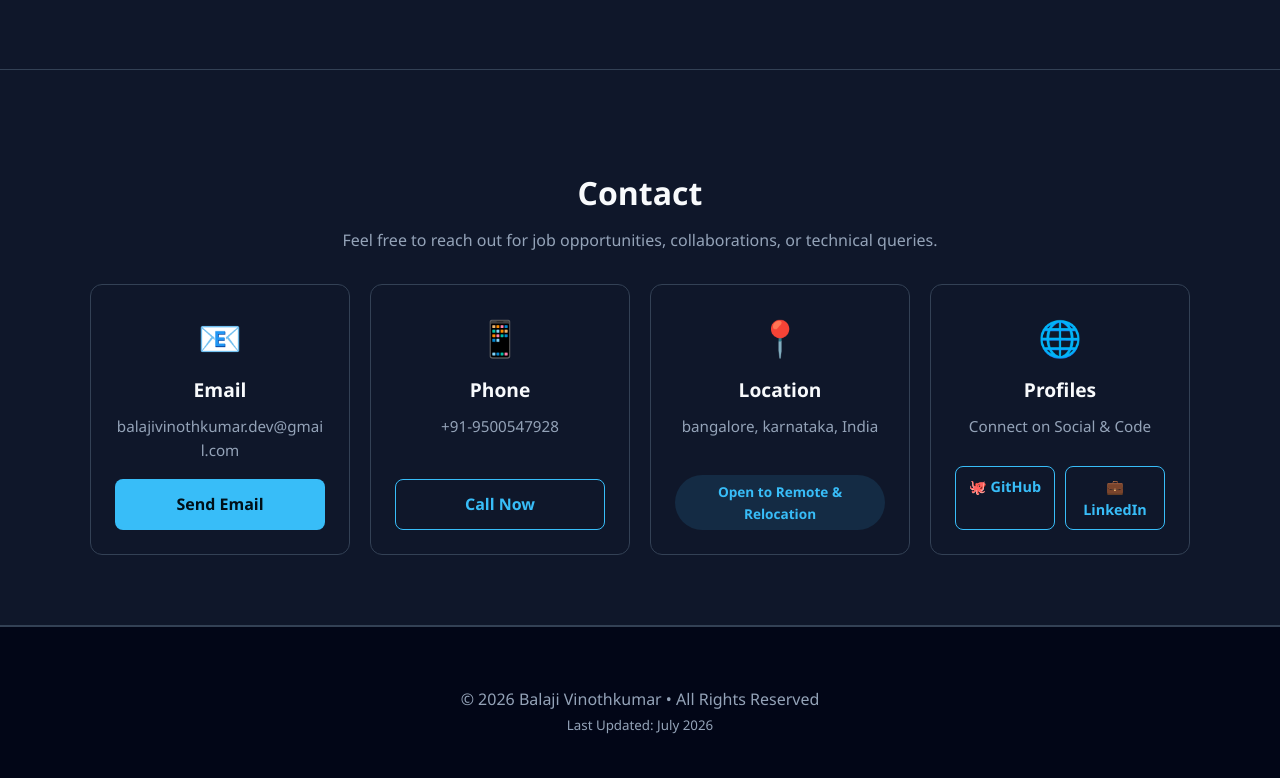
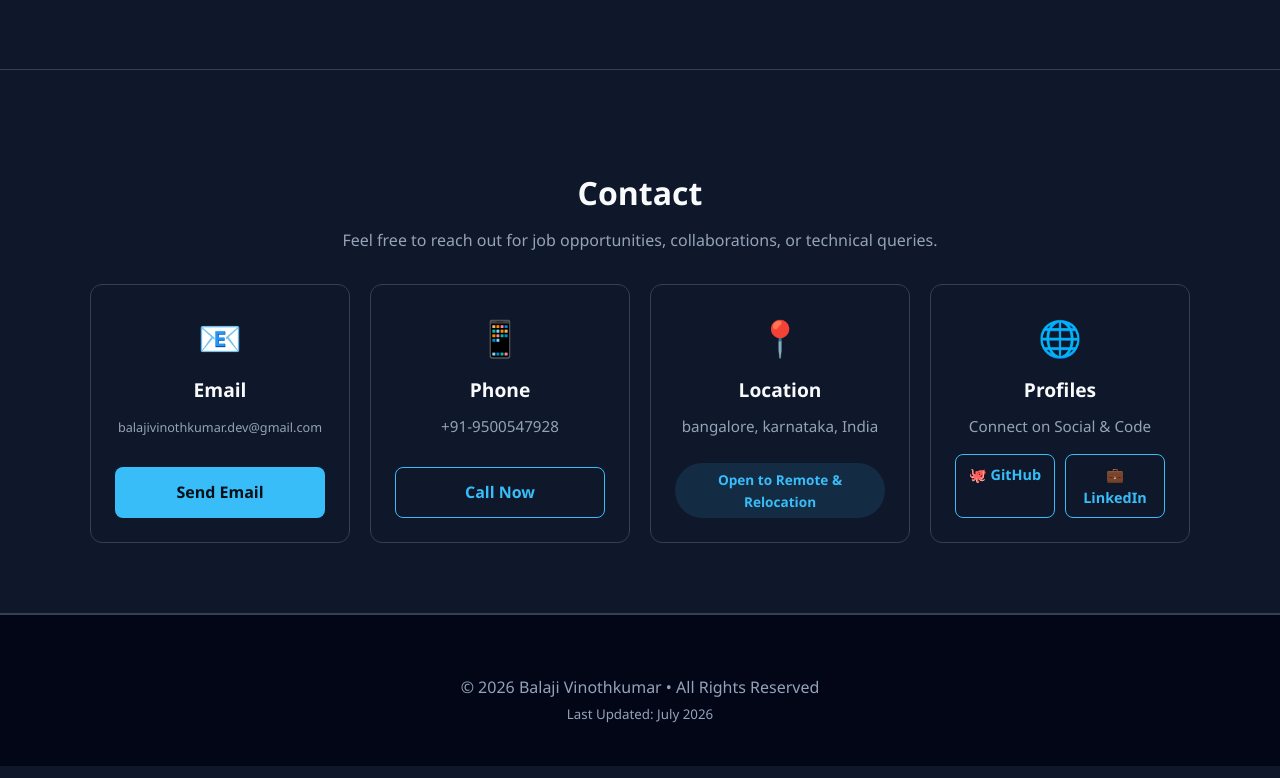
Before and after one commit to balajiinfo8/portfolio, a React (Vite) app: page / in a window 1280 px wide. Shown: the part 5079-5857 px from the top of the page. Built offline with nearby package versions, Linux system fonts and the light colour scheme.

Commit message:
update contact info

```diff
--- a/src/components/Contact.jsx
+++ b/src/components/Contact.jsx
@@ -11,7 +11,7 @@ const Contact = () => {
           <div className="contact-card">
             <div className="contact-icon">📧</div>
             <h3>Email</h3>
-            <p>balajivinothkumar.dev@gmail.com</p>
+            <p><small>balajivinothkumar.dev@gmail.com</small></p>
             <a
               href="mailto:balajivinothkumar.dev@gmail.com?subject=Job Opportunity"
               className="btn btn-primary contact-btn"
```
Also changed, not shown: 2 other files (tests, documents, lock files or other folders).
